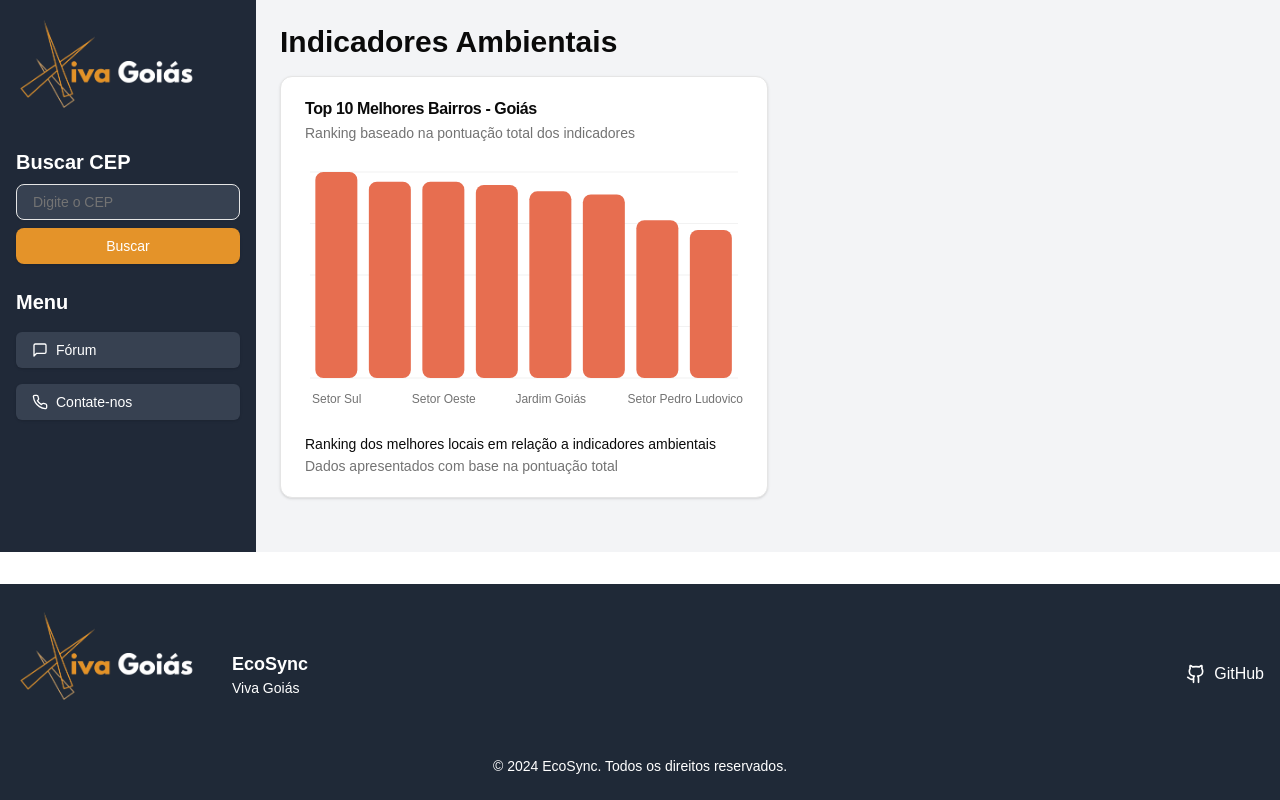
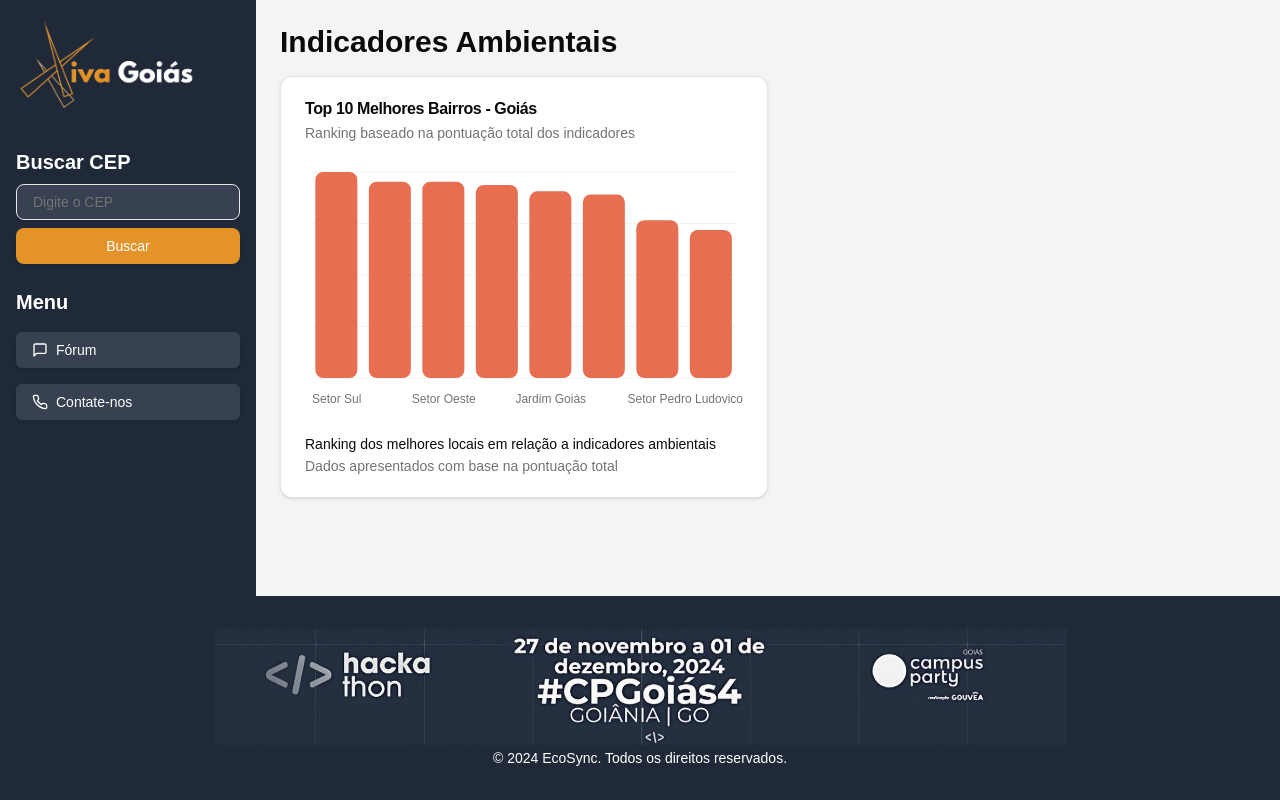
Before and after one commit to PedrOliveiraM/hackathon, a Next.js app: page / in a window 1280 px wide. Built offline with nearby package versions, Linux system fonts and the light colour scheme.

Commit message:
refactor: change layout

```diff
--- a/src/components/Footer.tsx
+++ b/src/components/Footer.tsx
@@ -4,42 +4,27 @@ import Image from 'next/image'
 
 export function Footer() {
   return (
-    <footer className="mt-8 bg-gray-800 py-6 text-white">
-      <div className="container mx-auto flex items-center justify-between px-4">
+    <footer className="bg-gray-800 text-white w-full py-8">
+      <div className="container mx-auto flex flex-col items-center justify-center px-4">
         {/* Logo e Nome do Grupo */}
-        <div className="flex items-center space-x-4">
-          <Link
-            href={'/'}
-            className="mb-8 flex gap-2 text-2xl font-bold text-green-600"
-          >
-            <Image src="/assets/Logo.png" alt="Logo" width={200} height={80} />
-          </Link>
-          <div>
-            <h3 className="text-lg font-semibold">EcoSync</h3>
-            <p className="text-sm">Viva Goiás</p>
+        <Link
+          href={'/'}
+          className="flex gap-2 text-2xl font-bold text-green-600 mb-6"
+        >
+          {/* Ajuste da imagem com proporção */}
+          <div className="relative w-full h-20">
+            <img
+              src="/assets/BannerHackathon.jpg"
+              alt="Logo"
+              className="object-contain"
+            />
           </div>
+        </Link>
+
+        {/* Copyright ou Outros Links */}
+        <div className="text-center text-sm mt-4">
+          <p>&copy; {new Date().getFullYear()} EcoSync. Todos os direitos reservados.</p>
         </div>
-
-        {/* Links */}
-        <div className="flex space-x-6">
-          <a
-            href="https://github.com/your-username"
-            target="_blank"
-            rel="noopener noreferrer"
-            className="flex items-center space-x-2 text-white transition-colors hover:text-green-400"
-          >
-            <Github className="h-5 w-5" />
-            <span>GitHub</span>
-          </a>
-        </div>
-      </div>
-
-      {/* Copyright */}
-      <div className="mt-4 text-center text-sm">
-        <p>
-          &copy; {new Date().getFullYear()} EcoSync. Todos os direitos
-          reservados.
-        </p>
       </div>
     </footer>
   )
```
